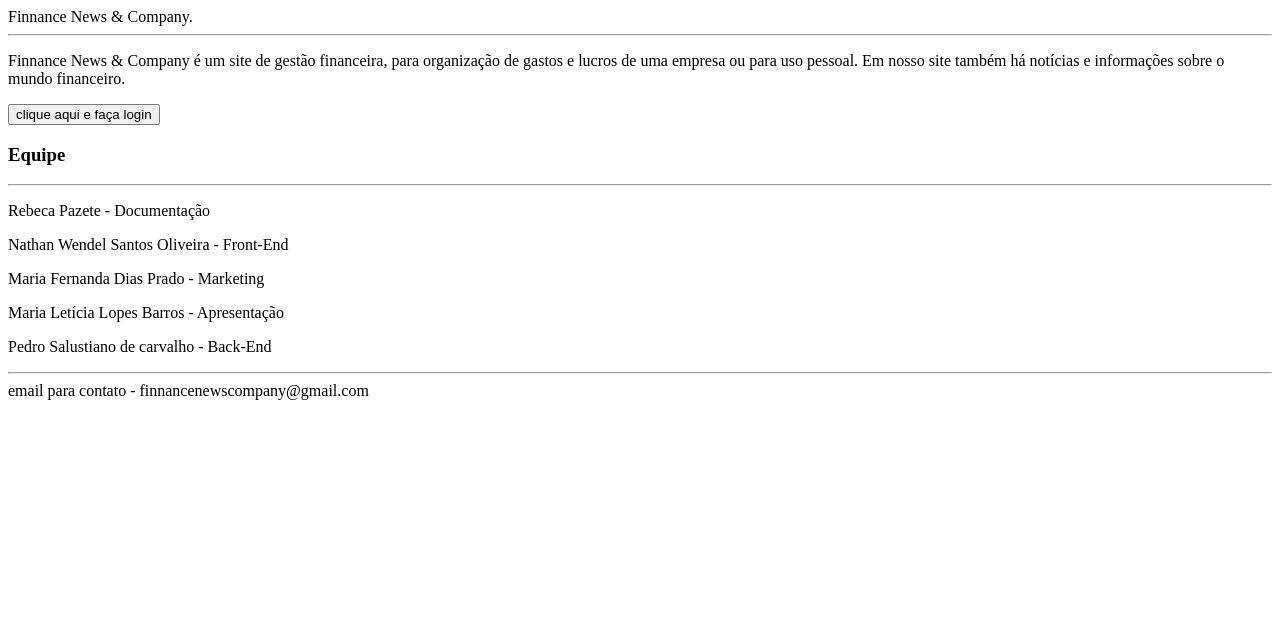
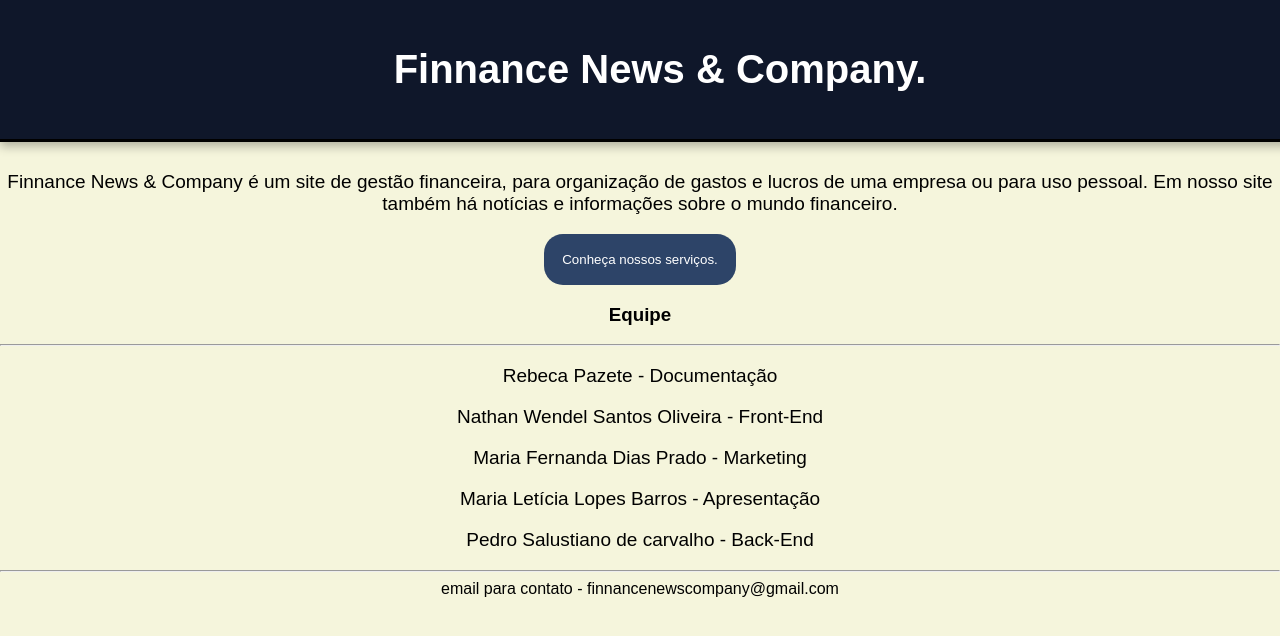
Before and after one commit to nathanwendel09/TCC, a plain HTML site: page pagina inicio.html in a window 1280 px wide. Drawn offline with Linux system fonts and the light colour scheme.

Commit message:
adicionando o css

```diff
--- a/pagina inicio.html
+++ b/pagina inicio.html
@@ -1,15 +1,21 @@
 <!DOCTYPE html>
 <html lang="pt-br">
+    <link rel="stylesheet" href= "style.css">
 <head>
     <meta charset="UTF-8">
     <meta name="viewport" content="width=device-width, initial-scale=1.0">
-    <title> <h2>Finnance News & Company.</h2> </title>
-</head>Finnance News & Company.</head>
-<hr>
-<body> <p>Finnance News & Company é um site de gestão financeira, para organização de gastos e lucros de uma empresa ou para uso pessoal.
+    <title>Finnance News & Company.</title>
+</head></head>
+<body>
+<header><h1>Finnance News & Company.</h1></header>
+<br>
+<br>
+<br>
+<br>
+    <p>Finnance News & Company é um site de gestão financeira, para organização de gastos e lucros de uma empresa ou para uso pessoal.
         Em nosso site também há notícias e informações sobre o mundo financeiro.</p>
 <form action="botao login.html" method="POST">
-    <button type="submit">clique aqui e faça login</button>
+    <button type="submit">Conheça nossos serviços.</button>
 </form>
 
  <r>                                                               </r>
@@ -25,7 +31,5 @@
 <hr>
 
 email para contato -  finnancenewscompany@gmail.com
-
-
 </body>
 </html>
--- /dev/null
+++ b/style.css
@@ -0,0 +1,73 @@
+body {
+font-family: Arial, sans-serif ;
+}
+body {
+    background-color:beige
+}
+title {
+    font-size: 50px ;
+}
+h1 {
+    font-size: 40px ;
+}
+p {
+    font-size: 19px;
+}
+body {
+    margin: 0px;
+}
+body {
+    text-align: center;
+}
+body{
+    margin-top: 80px;
+}
+button {
+    background-color: #2d4468;
+    color: white;
+    border: #1e293b;
+    padding: 18px;
+    border-radius: 19px;
+    cursor: pointer;
+}
+button:hover {
+    background-color:darkgray;
+}
+
+.card {
+background: white;
+border-radius: 12px;
+padding: 20px;
+box-shadow: 0px 5px 15px rgba(0,0,0,0,0.2);
+}
+header {
+    background-color: #1e293b;
+    color: white;
+    padding: 20px;
+}
+
+header {
+    text-align: center;
+    font-size: 24px;
+}
+header {
+ box-shadow: 0 4px 10px rgba(0, 0, 0,0.3);
+}
+header {
+    position: fixed;
+    top: 0;
+    width: 100%;
+}
+header {
+    border-bottom: 3px solid black;
+}
+
+header {
+    background-color: #0f172a;
+    color: white;
+    padding: 20px;
+    text-align: center;
+    font-size: 24px;
+    box-shadow: 0 4px 10px rgba(0, 0, 0,0.3);
+    border-bottom: 3px solid black;
+}
```
Also changed, not shown: botao login.html (+1 -0 lines).
